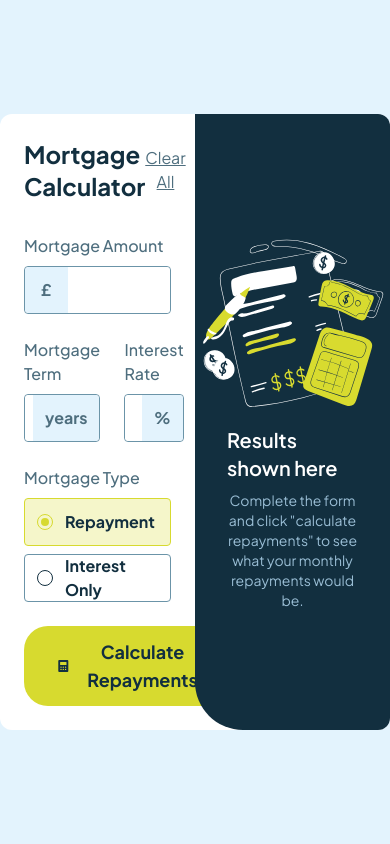
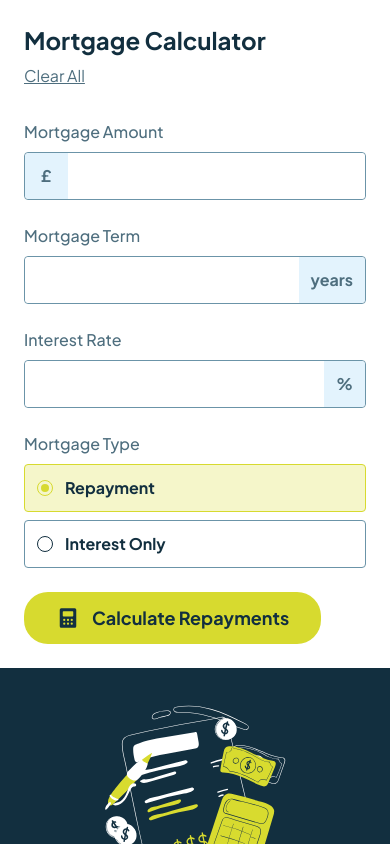
Before and after one commit to jialatteo/frontend-mentor-react-tailwind, a React (Create React App) app: page / in a window 390 px wide. Built offline with nearby package versions, Linux system fonts and the light colour scheme.

Commit message:
finish responsiveness left with form validation

```diff
--- a/src/challenges/mortgage-repayment-calculator/MortgageRepaymentCalculator.js
+++ b/src/challenges/mortgage-repayment-calculator/MortgageRepaymentCalculator.js
@@ -55,15 +55,15 @@ export default function MortgageRepaymentCalculator() {
     <div className="bg-mortgage-repayment-calculator-slate-100 font-plusJakartaSans flex min-h-screen items-center justify-center">
       <form
         noValidate
-        className="grid max-w-[900px] grid-cols-2 overflow-hidden rounded-xl bg-white"
+        className="grid h-screen max-w-[900px] overflow-hidden overflow-y-auto bg-white sm:mb-0 sm:h-auto sm:grid-cols-2 sm:rounded-xl"
       >
-        <div className="p-6">
-          <div className="mb-8 flex justify-between">
+        <div className="relative p-6">
+          <div className="mb-8 justify-between sm:flex">
             <p className="text-mortgage-repayment-calculator-slate-900 text-2xl font-bold">
               Mortgage Calculator
             </p>
             <button>
-              <p className="text-mortgage-repayment-calculator-slate-700 hover:text-mortgage-repayment-calculator-slate-900 underline">
+              <p className="text-mortgage-repayment-calculator-slate-700 hover:text-mortgage-repayment-calculator-slate-900 mt-2 underline sm:mt-0">
                 Clear All
               </p>
             </button>
@@ -83,7 +83,7 @@ export default function MortgageRepaymentCalculator() {
               />
             </div>
           </div>
-          <div className="mb-6 flex gap-6">
+          <div className="mb-6 gap-6 sm:flex">
             <div className="group">
               <p className="text-mortgage-repayment-calculator-slate-700 mb-2 font-medium">
                 Mortgage Term
@@ -99,7 +99,7 @@ export default function MortgageRepaymentCalculator() {
                 </div>
               </div>
             </div>
-            <div className="group">
+            <div className="group mt-6 sm:mt-0">
               <p className="text-mortgage-repayment-calculator-slate-700 mb-2 font-medium">
                 Interest Rate
               </p>
@@ -169,7 +169,7 @@ export default function MortgageRepaymentCalculator() {
           </div>
         </div>
         {isNaN(getMonthlyRepayment()) ? (
-          <div className="bg-mortgage-repayment-calculator-slate-900 flex flex-col items-center justify-center rounded-bl-[48px] p-8">
+          <div className="bg-mortgage-repayment-calculator-slate-900 flex flex-col items-center justify-center p-8 sm:rounded-bl-[48px]">
             <EmptyResultsSvg />
             <p className="mb-2 text-xl font-semibold text-white">
               Results shown here
@@ -180,7 +180,7 @@ export default function MortgageRepaymentCalculator() {
             </p>
           </div>
         ) : (
-          <div className="bg-mortgage-repayment-calculator-slate-900 flex flex-col rounded-bl-[48px] p-8">
+          <div className="bg-mortgage-repayment-calculator-slate-900 flex flex-col p-8 sm:rounded-bl-[48px]">
             <p className="mb-2 text-xl font-semibold text-white">
               Your Results
             </p>
```
